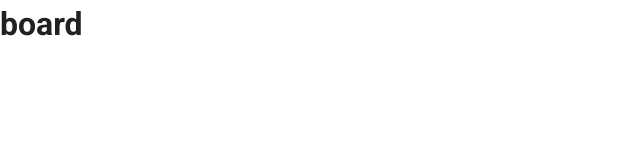
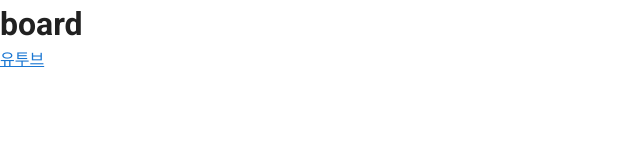
Before and after one commit to kyeongmin21/eventbus-todo, a Vue app: page /board in a window 1280 px wide. Shown: the top 160 px of the page, without its empty margins (0-640 px from the left). Built offline with nearby package versions, Linux system fonts and the light colour scheme.

Commit message:
v-bind :src 추가

```diff
--- a/src/views/Bind.vue
+++ b/src/views/Bind.vue
@@ -2,7 +2,7 @@
   <div>
     <h1>v-bind</h1>
     <section>
-      <input :type="inputType"><br>
+      <p><input :type="inputType"></p>
       <input :value="inputValue"><br>
       <img :src="site" alt="이미지">
     </section>
--- a/src/views/Board.vue
+++ b/src/views/Board.vue
@@ -1,7 +1,7 @@
 <template>
   <div>
     <h1>board</h1>
-    <input type="text" :text="text"> {{ text }}
+    <a :href="getLink('kossiecoder')">유투브</a>
   </div>
 </template>
 
@@ -11,13 +11,15 @@ export default {
   components: {},
   data() {
     return {
-      text: '',
-
+      link: 'https://www.naver.com',
+      youtube: 'https://www.youtube.com/'
     };
   },
 
   methods: {
-
+    getLink(name) {
+      return this.youtube + name
+    }
   }
 };
 </script>
```
